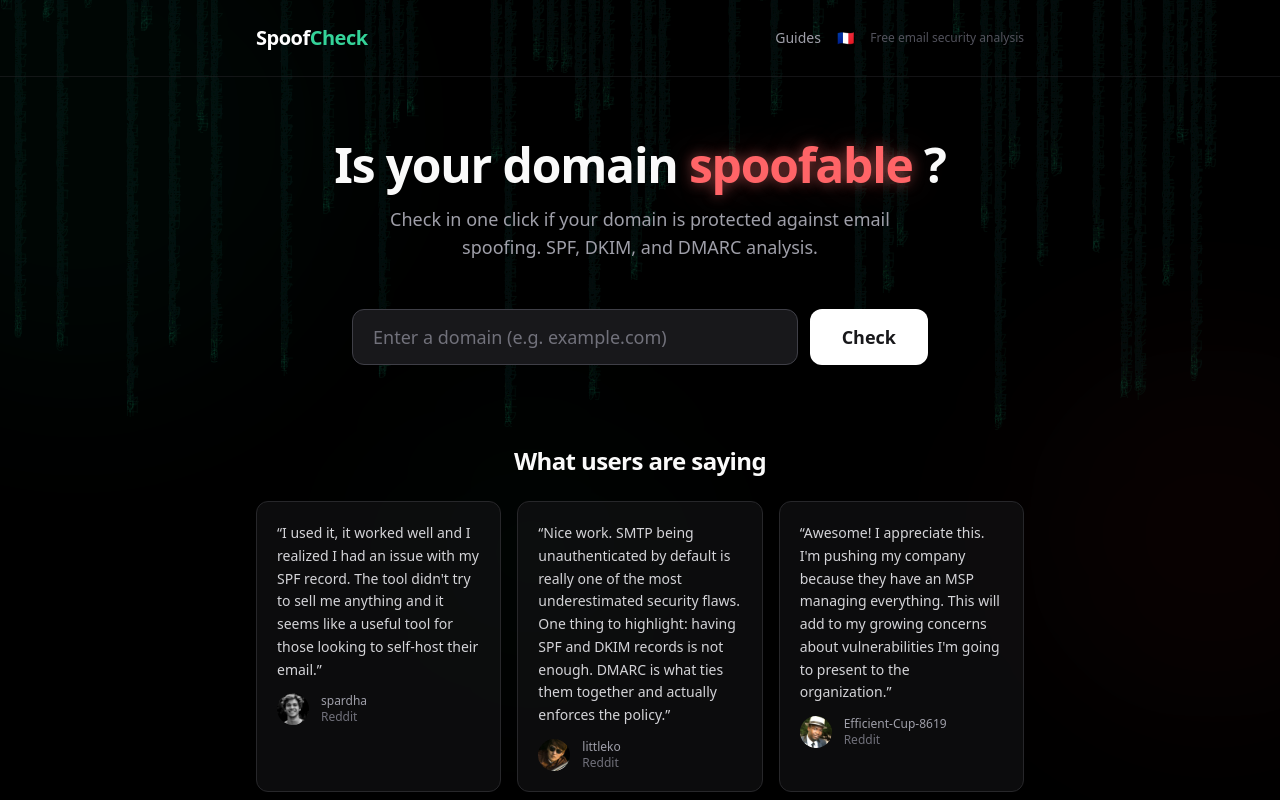
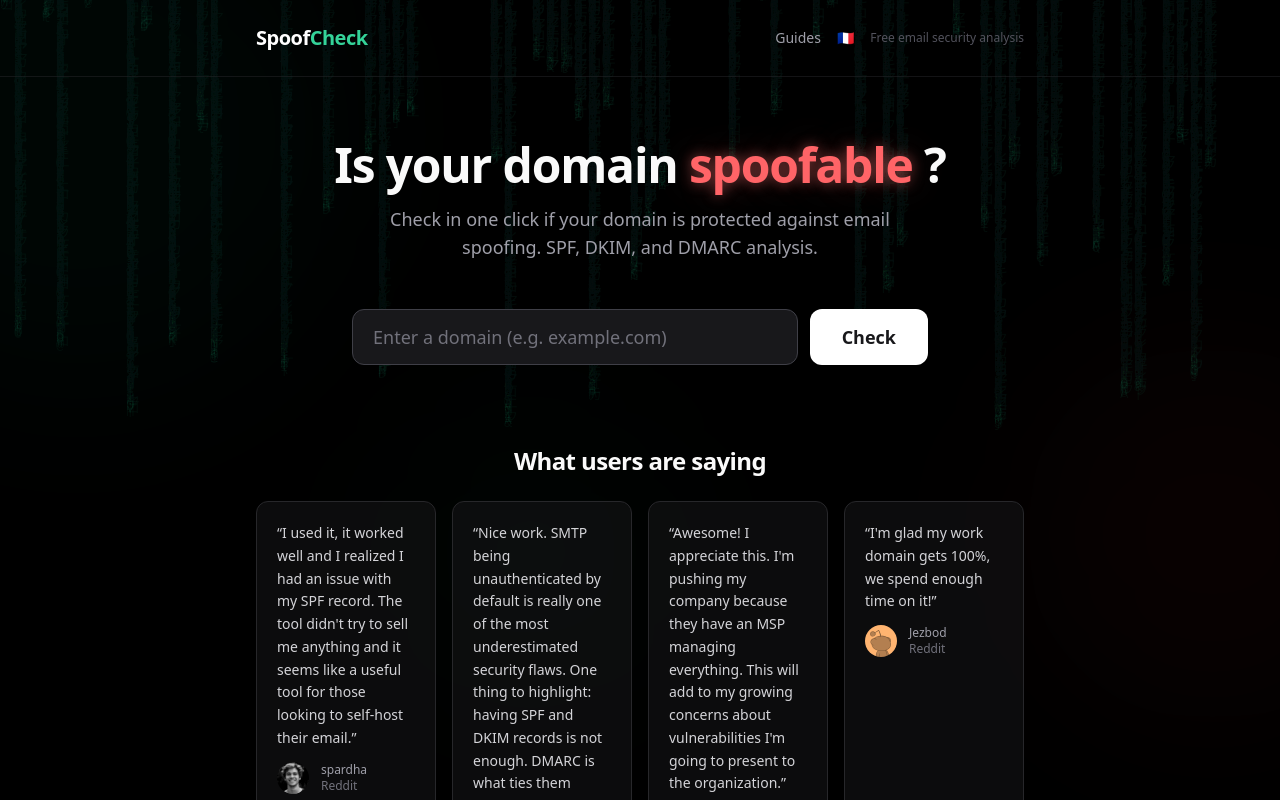
Before and after one commit to anisselbd/spoofcheck, a Next.js app: page /en in a window 1280 px wide. Shown: the top 800 px of the page. Built offline with nearby package versions, Linux system fonts and the light colour scheme; no server answers; the database is empty.

Commit message:
feat: ajouter le temoignage de Jezbod sur la landing page

```diff
--- a/src/app/[lang]/page.tsx
+++ b/src/app/[lang]/page.tsx
@@ -119,7 +119,7 @@ export default async function Home({
             <h2 className="text-2xl font-bold tracking-tight text-center">
               {dict.home.testimonialsTitle}
             </h2>
-            <div className="grid gap-4 sm:grid-cols-3">
+            <div className="grid gap-4 sm:grid-cols-2 lg:grid-cols-4">
               {dict.testimonials.map((t) => (
                 <div
                   key={t.author}
--- a/src/dictionaries/en.json
+++ b/src/dictionaries/en.json
@@ -39,6 +39,12 @@
       "source": "Reddit",
       "avatar": "/avatars/efficient-cup.jpg",
       "text": "Awesome! I appreciate this. I'm pushing my company because they have an MSP managing everything. This will add to my growing concerns about vulnerabilities I'm going to present to the organization."
+    },
+    {
+      "author": "Jezbod",
+      "source": "Reddit",
+      "avatar": "/avatars/jezbod.jpg",
+      "text": "I'm glad my work domain gets 100%, we spend enough time on it!"
     }
   ],
   "domainInput": {
--- a/src/dictionaries/fr.json
+++ b/src/dictionaries/fr.json
@@ -39,6 +39,12 @@
       "source": "Reddit",
       "avatar": "/avatars/efficient-cup.jpg",
       "text": "Génial ! J'apprécie ça. Je fais pression sur mon entreprise parce qu'ils ont un MSP qui gère tout. Cela ajoutera des arguments à mes préoccupations croissantes concernant les vulnérabilités."
+    },
+    {
+      "author": "Jezbod",
+      "source": "Reddit",
+      "avatar": "/avatars/jezbod.jpg",
+      "text": "Content que le domaine de mon entreprise obtienne 100%, on passe assez de temps dessus !"
     }
   ],
   "domainInput": {
```
Also changed, not shown: public/avatars/jezbod.jpg (added).
